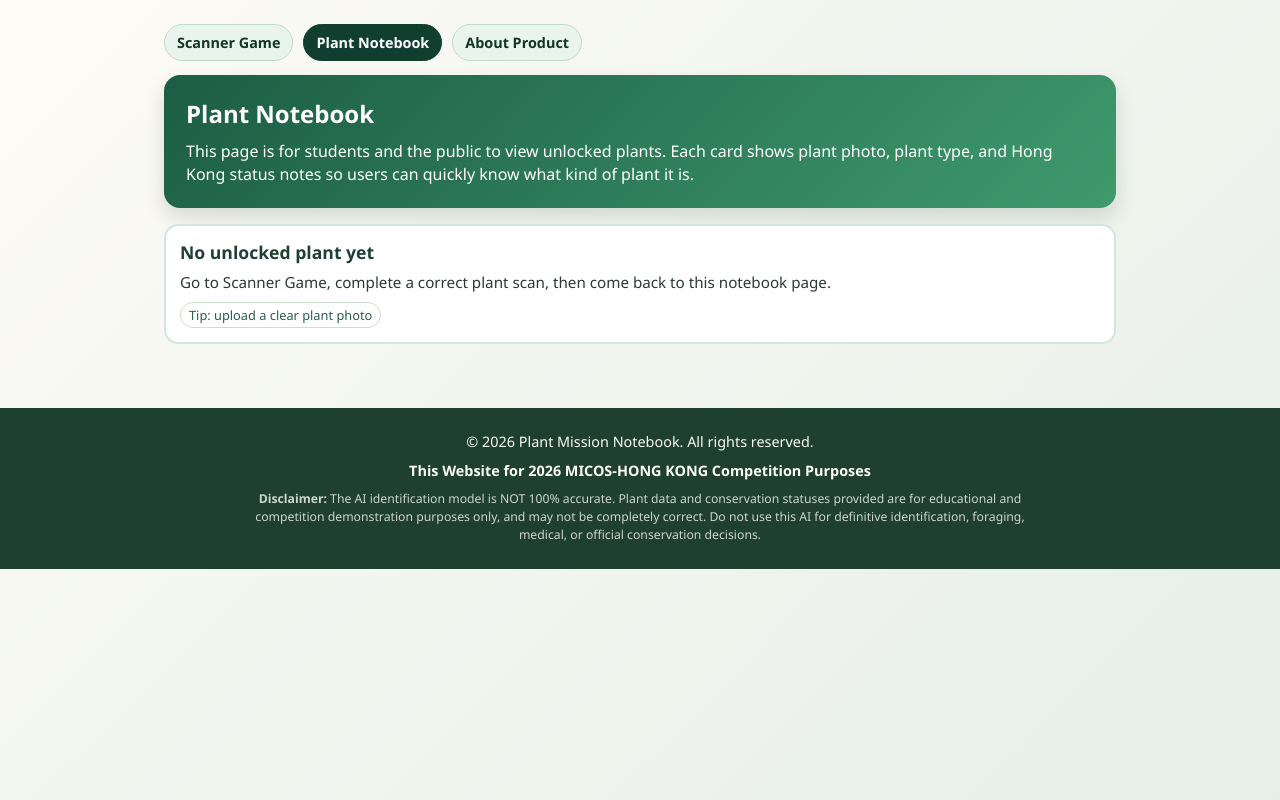
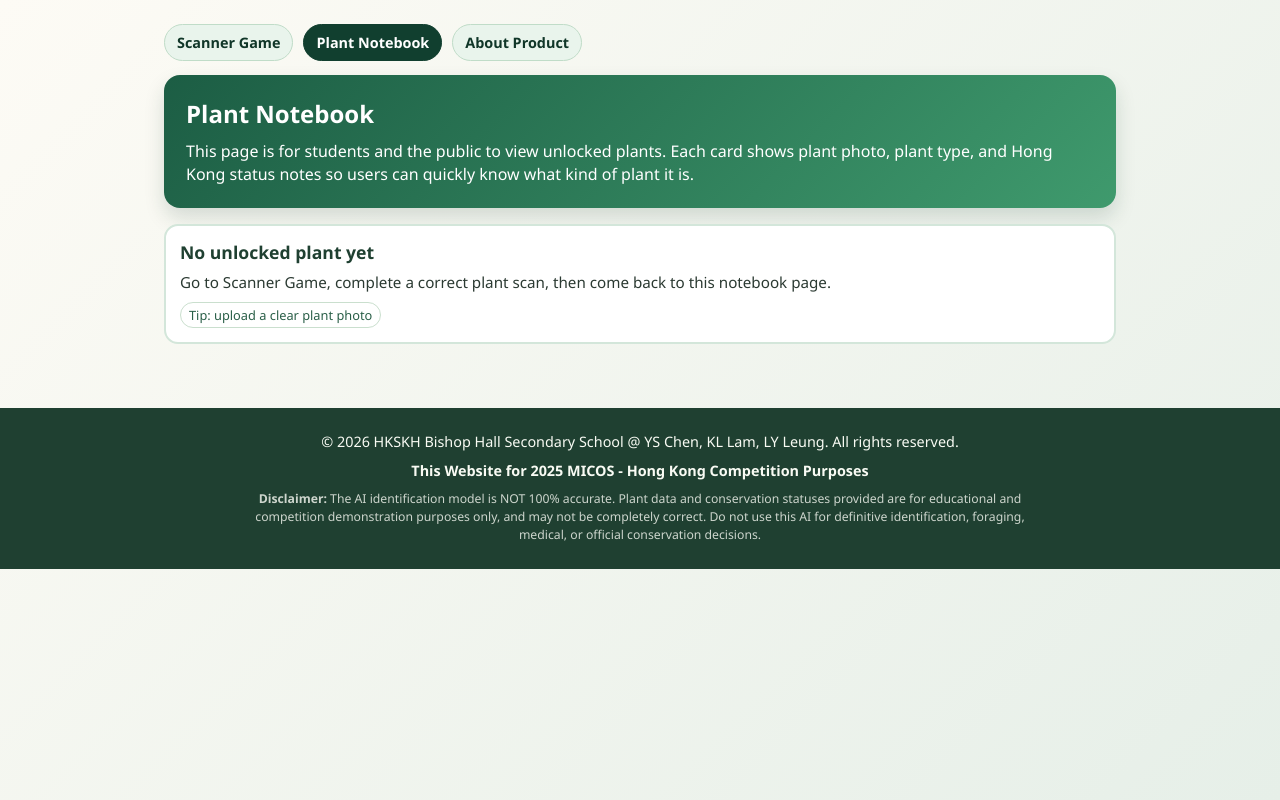
Before and after one commit to cysBHSS/MICOSBHSS, a plain HTML site: page academy.html in a window 1280 px wide. Drawn offline with Linux system fonts and the light colour scheme.

Commit message:
Update footer content for 2026 competition

```diff
--- a/academy.html
+++ b/academy.html
@@ -194,8 +194,8 @@
     </script>
 
                     <footer style="width: 100%; padding: 24px; text-align: center; background-color: #1f4031; color: #f9fbf4; font-size: 0.9em; margin-top: 40px;">
-        <p style="margin: 0 0 10px 0;">&copy; 2026 Plant Mission Notebook. All rights reserved.</p>
-        <p style="margin: 0 0 10px 0; font-weight: bold;">This Website for 2026 MICOS-HONG KONG Competition Purposes</p>
+        <p style="margin: 0 0 10px 0;">&copy; 2026 HKSKH Bishop Hall Secondary School @ YS Chen, KL Lam, LY Leung. All rights reserved.</p>
+        <p style="margin: 0 0 10px 0; font-weight: bold;">This Website for 2025 MICOS - Hong Kong Competition Purposes</p>
         <p style="margin: 0; font-size: 0.85em; opacity: 0.8; max-width: 800px; margin-left: auto; margin-right: auto; line-height: 1.5;">
             <b>Disclaimer:</b> The AI identification model is NOT 100% accurate. Plant data and conservation statuses provided are for educational and competition demonstration purposes only, and may not be completely correct. Do not use this AI for definitive identification, foraging, medical, or official conservation decisions.
         </p>
```
